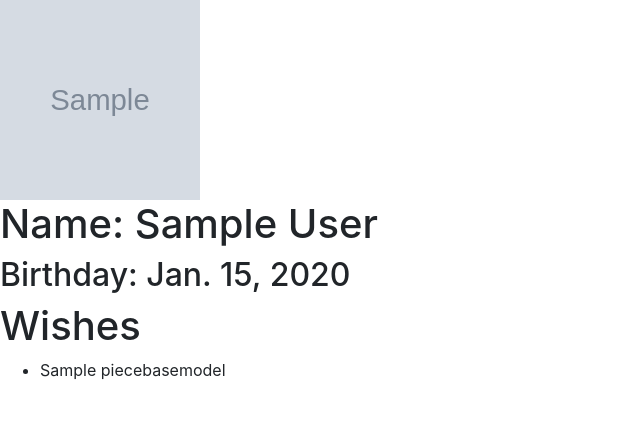
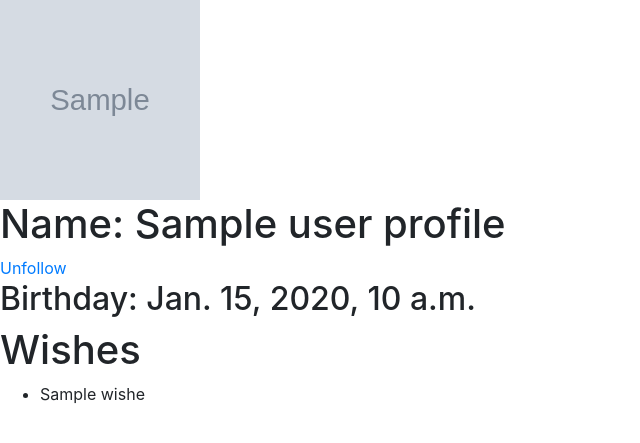
Before and after one commit to akalp/recomapp, a Django app: template recom/templates/recom/profile.html in a window 1280 px wide. Shown: the top 443 px of the page, without its empty margins (0-640 px from the left). Run offline with Django 3.2, Linux system fonts and the light colour scheme; a user stored in the database is signed in; tables that the repository leaves empty hold one stand-in row (values such as "Sample post"); the template is opened without the code that fills it: most values are stand-ins (such as "Sample title", 1, 10 or a date in 2020); grey boxes marked "Sample" are stand-in pictures; some libraries are stand-ins or nearby versions.

Commit message:
ADD follow button

```diff
--- a/recom/templates/recom/profile.html
+++ b/recom/templates/recom/profile.html
@@ -1,15 +1,24 @@
 {% extends 'base.html' %}
-{% load static %}
-{% block title %}{{ user.get_full_name }} | RecoMapp{% endblock %}
+{% load static extras%}
+{% block title %}{{ user_profile.get_full_name }} | RecoMapp{% endblock %}
 {% block content %}
-    <img src="{{ user.profile_photo.url }}" alt="" height="200px" width="200px">
-    <h1>Name: {{ user.get_full_name }}</h1>
-    <h2>Birthday: {{ user.birthday }}</h2>
+    <img src="{{ user_profile.profile_photo.url }}" alt="" height="200px" width="200px">
+    <h1>Name: {{ user_profile.get_full_name }}</h1>
+    {% if user.is_authenticated %}
+        {% if user_profile != user %}
+            {% if user_profile.pk|is_followed:user %}
+                <a type="button" href="{% url 'recom:unfollow' pk=user_profile.pk %}">Unfollow</a>
+                {% else %}
+                <a type="button" href="{% url 'recom:follow' pk=user_profile.pk %}">Follow</a>
+                {% endif %}
+            {% endif %}
+    {% endif %}
+    <h2>Birthday: {{ user_profile.birthday }}</h2>
 
 
     <h1>Wishes</h1>
     <ul>
-    {% for p in user.wishes.all %}
+    {% for p in user_profile.wishes.all %}
         <li>{{ p }}</li>
     {% empty %}
         <li>There is no wished piece.</li>
```
